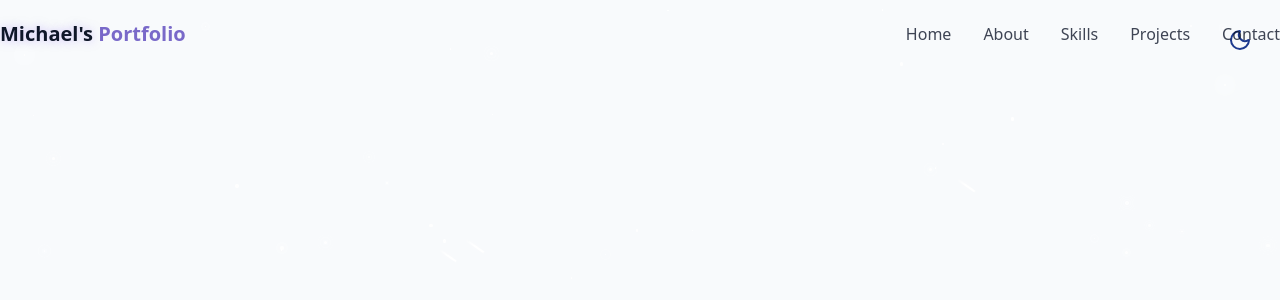
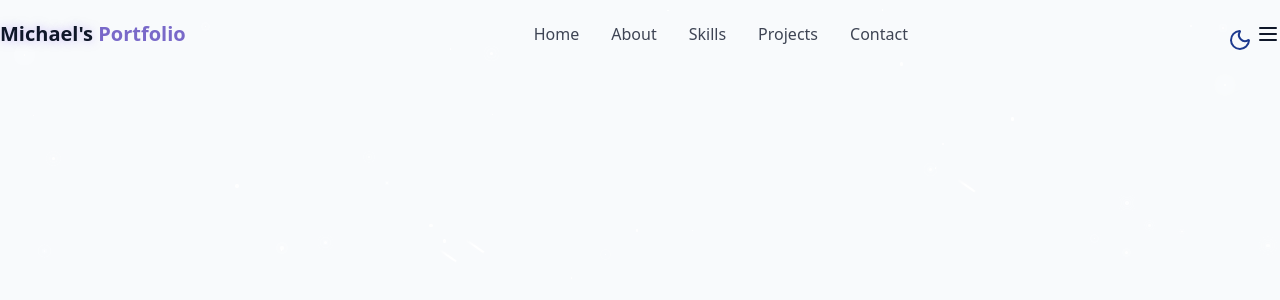
Before and after one commit to BaptizedLion/Beautiful-Portfolio, a React (Vite) app: page / in a window 1280 px wide. Shown: the top 300 px of the page. Built offline with nearby package versions, Linux system fonts and the light colour scheme.

Commit message:
Done for day 1. Added more to navbar, need to fix dark mode / light mode.

```diff
--- a/src/components/NavBar.jsx
+++ b/src/components/NavBar.jsx
@@ -1,7 +1,7 @@
 import { cn } from "@/lib/utils";
 import { useEffect } from "react";
 import { useState } from "react";
-
+import { Menu } from "lucide-react";
 const navItems = [
   { name: "Home", href: "#home" },
   { name: "About", href: "#about" },
@@ -53,6 +53,9 @@ export const NavBar = () => {
         </div>
 
         {/* mobile nav */}
+
+        <button>{isMenuOpen ? <X size={24} /> : <Menu size={24} />} </button>
+
         <div
           className={cn(
             "fixed inset-0 bg-backgroun/95 backdrop-blur-md z-40 flex flex-col items-center justify-center",
@@ -62,12 +65,13 @@ export const NavBar = () => {
               : "opacity-0 pointer-events-none"
           )}
         >
-          <div className="hidden md:flex space-x-8">
+          <div className="flex flex-col space-y-8 text-xl">
             {navItems.map((item, key) => (
               <a
                 key={key}
                 href={item.href}
                 className="text-foreground/80 hover:text-primary transition-colors duration:300"
+                onClick={() => setIsMenuOpen(false)}
               >
                 {item.name}
               </a>
```
